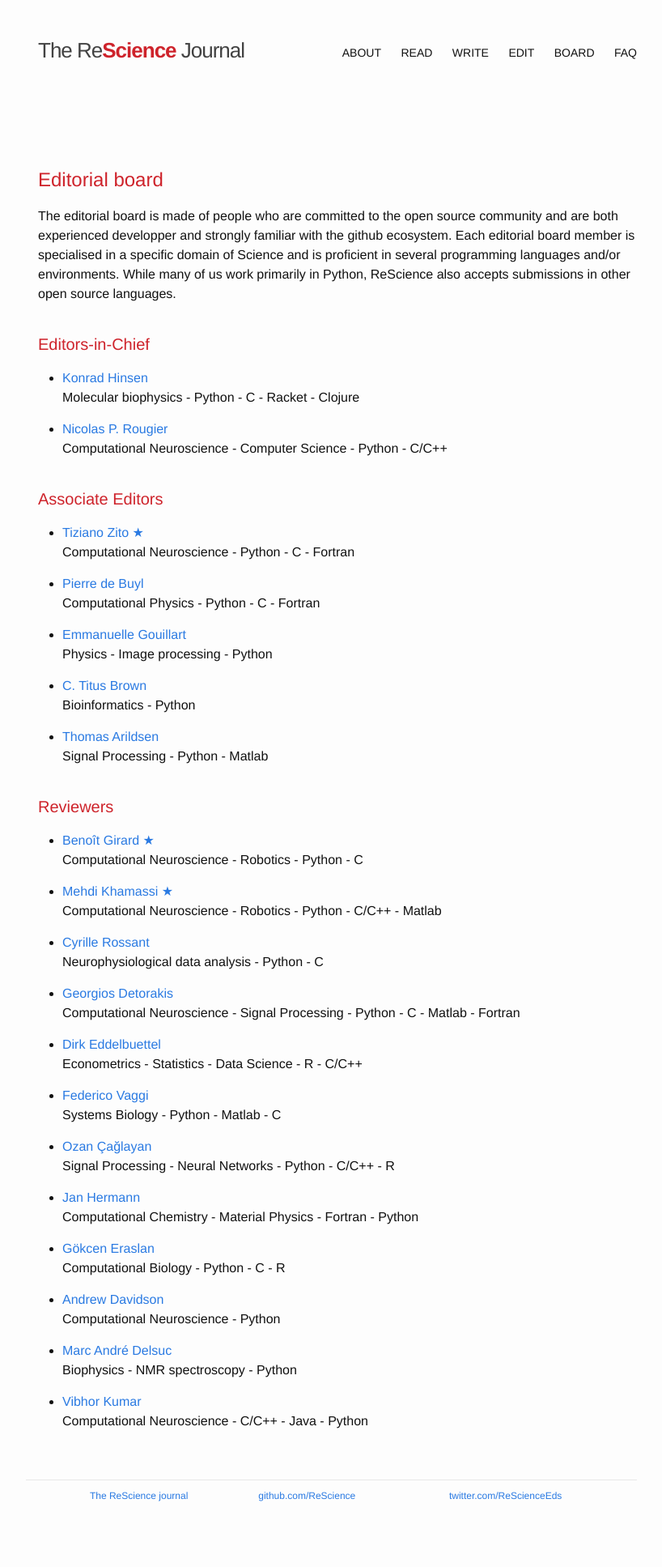
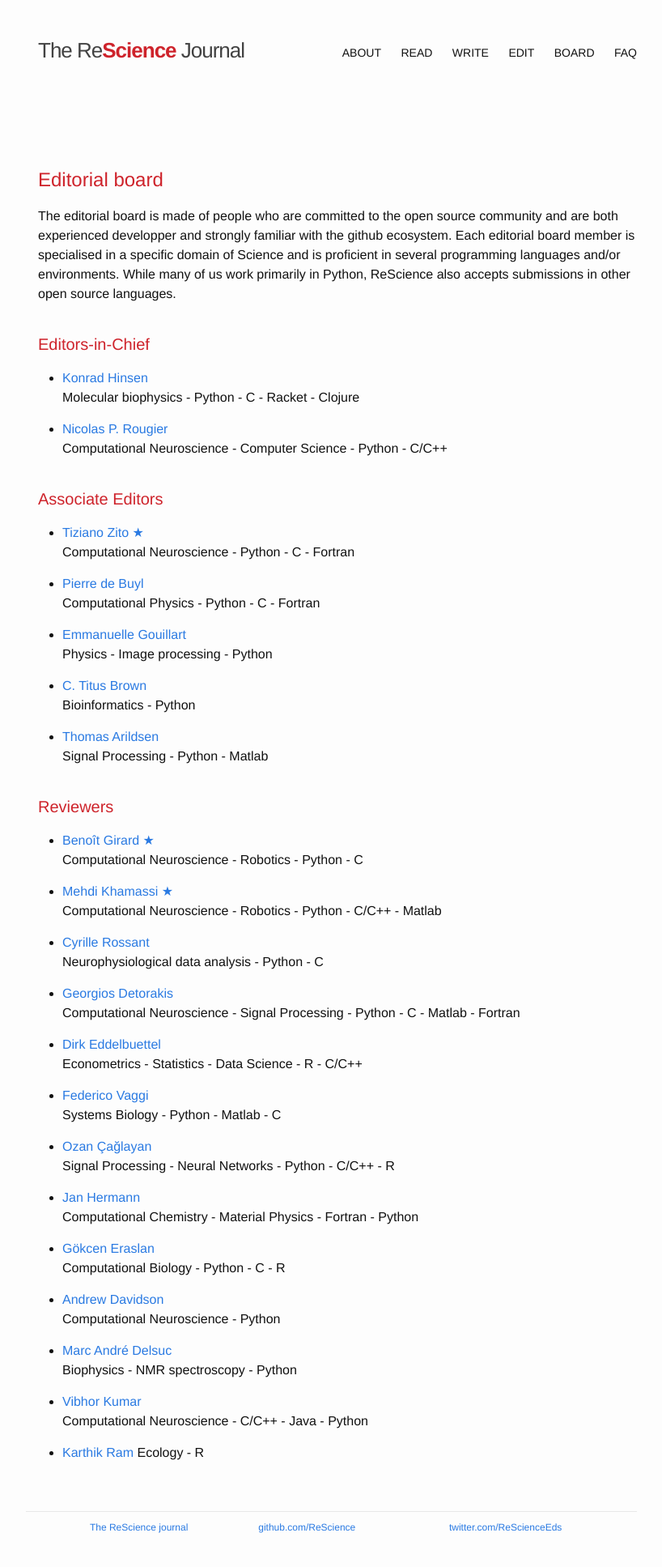
Before and after one commit to ReScience/rescience.github.io, a Jekyll site: the page built from 04-board.md, in a window 1280 px wide. Shown: the whole page at 81% size, without its empty margins (223-1041 px from the left). Built offline with Jekyll 4.4.1, drawn with Linux system fonts in a browser that asks for light colours; Markdown is read by kramdown in place of the engine named in the settings; before the commit the page ends 1896 px from its top, so only the background shows below that.

Commit message:
Added Karthik Ram as a reviewer

```diff
--- a/04-board.md
+++ b/04-board.md
@@ -79,3 +79,6 @@ accepts submissions in other open source languages.
 
 * [Vibhor Kumar](https://github.com/veezbo)
   Computational Neuroscience - C/C++ - Java - Python
+
+* [Karthik Ram](https://github.com/karthik)
+  Ecology - R
```
